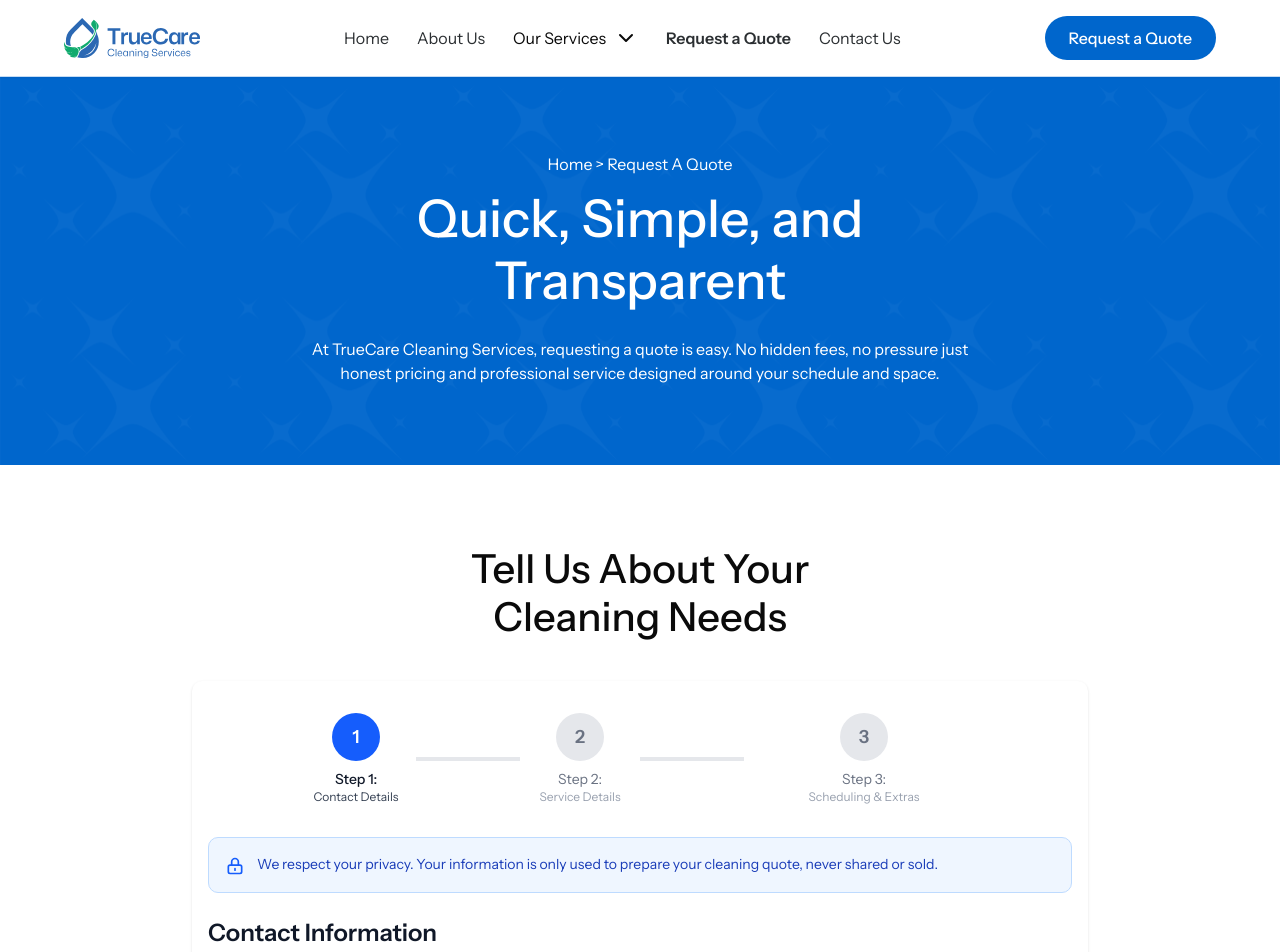
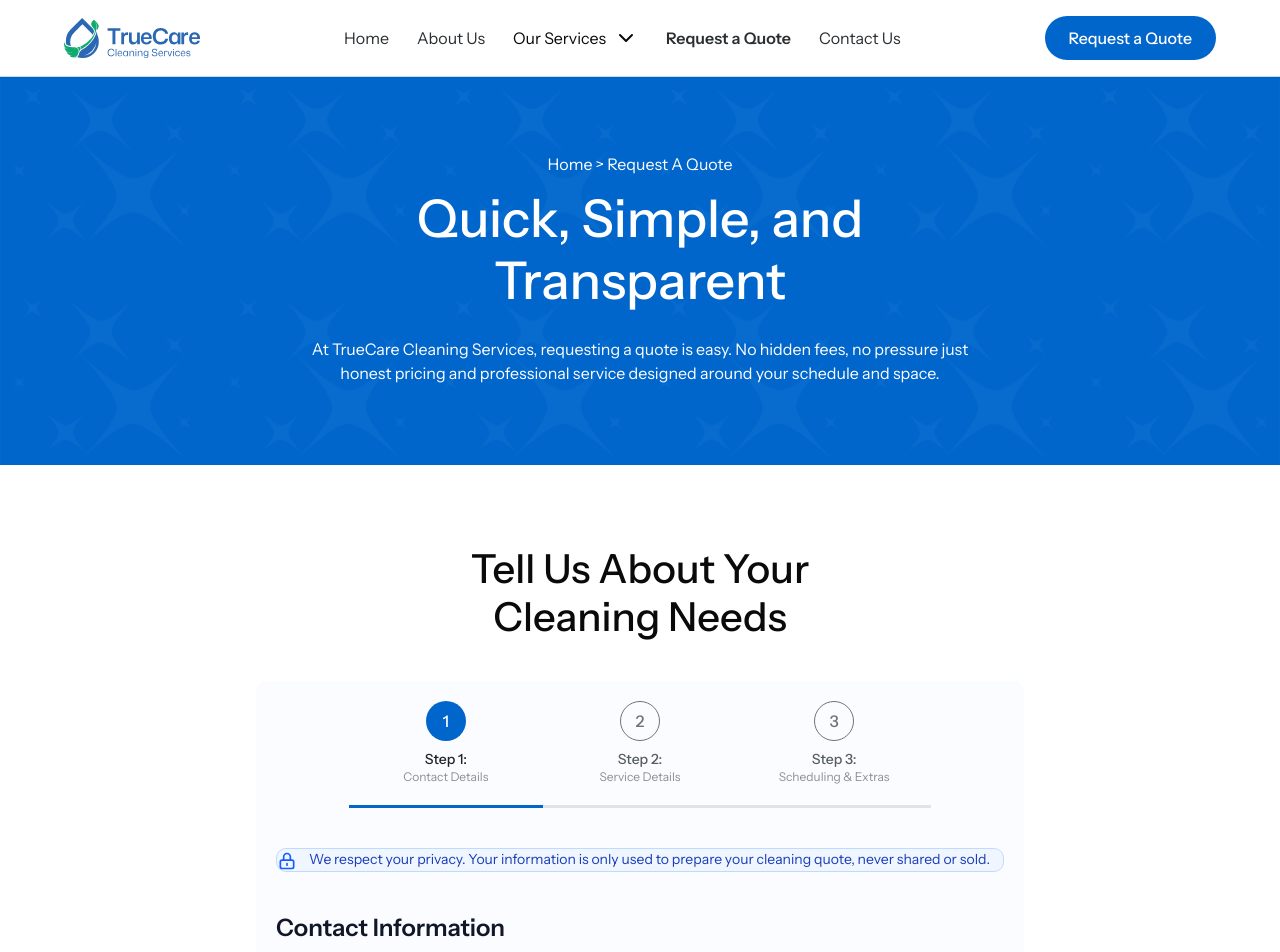
Before and after one commit to Candid001/Truecare-Cleaning-Services, a React (Vite) app: page /request-a-quote in a window 1280 px wide. Shown: the top 952 px of the page. Built offline with nearby package versions, Linux system fonts and the light colour scheme.

Commit message:
Refactor step-indicator

```diff
--- a/src/components/layout/request-a-quote/MultiStepQuoteForm.jsx
+++ b/src/components/layout/request-a-quote/MultiStepQuoteForm.jsx
@@ -1,10 +1,11 @@
-import { useState } from "react";
-import { toast } from "sonner";
+import {useState} from "react";
+import {toast} from "sonner";
 import ContactDetailsStep from "./steps/ContactDetailsStep";
 import ServiceDetailsStep from "./steps/ServiceDetailsStep";
 import SchedulingExtrasStep from "./steps/SchedulingExtrasStep";
 import ReviewSubmitStep from "./steps/ReviewSubmitStep";
 import SuccessModal from "./SuccessModal";
+import StepIndicator from "@/components/layout/request-a-quote/StepIndicator.jsx";
 
 const STEPS = {
     CONTACT: 1,
@@ -50,11 +51,11 @@ function MultiStepQuoteForm() {
     const [errors, setErrors] = useState({});
 
     const updateFormData = (field, value) => {
-    setFormData((prev) => ({ ...prev, [field]: value }));
+        setFormData((prev) => ({...prev, [field]: value}));
         // Clear error for this field when user updates it
         if (errors[field]) {
             setErrors((prev) => {
-        const newErrors = { ...prev };
+                const newErrors = {...prev};
                 delete newErrors[field];
                 return newErrors;
             });
@@ -154,7 +155,6 @@ function MultiStepQuoteForm() {
 
         if (isValid) {
             setCurrentStep((prev) => prev + 1);
-      window.scrollTo({ top: 0, behavior: "smooth" });
         } else {
             toast.error("Please fill in all required fields");
         }
@@ -162,7 +162,6 @@ function MultiStepQuoteForm() {
 
     const handleBack = () => {
         setCurrentStep((prev) => prev - 1);
-    window.scrollTo({ top: 0, behavior: "smooth" });
     };
 
     const handleSubmit = async () => {
@@ -173,14 +172,14 @@ function MultiStepQuoteForm() {
             const message = `
 🧹 *New Cleaning Quote Request*
 
-👤 *Contact Information*
+*Contact Information*
 Name: ${formData.firstName} ${formData.lastName}
 Email: ${formData.email}
 Phone: ${formData.phone}
 City: ${formData.city}
 Province: ${formData.province}
 
-🏠 *Service Details*
+ *Service Details*
 Property Type: ${formData.propertyType}
 Service Type: ${formData.serviceType}
 Space Size: ${formData.spaceSize}
@@ -319,57 +318,12 @@ ${formData.additionalNotes ? `📝 *Additional Notes*\n${formData.additionalNote
 
     return (
         <>
-      <div className="max-w-4xl mx-auto bg-white rounded-lg shadow-sm">
+            <div className="bg-blue-tert rounded-lg w-3/5 mx-auto p-5 space-y-10">
                 {/* Step Indicator */}
-        <div className="flex items-center justify-center py-8 px-4">
-          <div className="flex items-center w-full max-w-2xl">
-            {[
-              { num: 1, label: "Contact Details" },
-              { num: 2, label: "Service Details" },
-              { num: 3, label: "Scheduling & Extras" },
-            ].map((step, index) => (
-              <div key={step.num} className="flex items-center flex-1">
-                <div className="flex flex-col items-center flex-1">
-                  <div
-                    className={`w-12 h-12 rounded-full flex items-center justify-center font-semibold text-lg transition-colors ${
-                      currentStep >= step.num
-                        ? "bg-blue-600 text-white"
-                        : "bg-gray-200 text-gray-500"
-                    }`}
-                  >
-                    {step.num}
-                  </div>
-                  <span
-                    className={`text-sm mt-2 text-center ${
-                      currentStep >= step.num
-                        ? "text-gray-900 font-medium"
-                        : "text-gray-500"
-                    }`}
-                  >
-                    Step {step.num}:
-                  </span>
-                  <span
-                    className={`text-xs text-center ${
-                      currentStep >= step.num ? "text-gray-700" : "text-gray-400"
-                    }`}
-                  >
-                    {step.label}
-                  </span>
-                </div>
-                {index < 2 && (
-                  <div
-                    className={`h-1 flex-1 mx-2 transition-colors ${
-                      currentStep > step.num ? "bg-blue-600" : "bg-gray-200"
-                    }`}
-                  />
-                )}
-              </div>
-            ))}
-          </div>
-        </div>
+                <StepIndicator currentStep={currentStep} />
 
                 {/* Privacy Notice */}
-        <div className="bg-blue-50 border border-blue-200 rounded-lg p-4 mx-4 mb-6">
+                <div className="bg-blue-50 border border-blue-200 rounded-lg">
                     <div className="flex items-start gap-3">
                         <svg
                             className="w-5 h-5 text-blue-600 mt-0.5 flex-shrink-0"
@@ -392,10 +346,10 @@ ${formData.additionalNotes ? `📝 *Additional Notes*\n${formData.additionalNote
                 </div>
 
                 {/* Form Step Content */}
-        <div className="px-4 pb-8">{renderStep()}</div>
+                <div className="">{renderStep()}</div>
 
                 {/* Navigation Buttons */}
-        <div className="flex items-center justify-between px-4 pb-8">
+                <div className="flex items-center justify-between">
                     {currentStep > STEPS.CONTACT ? (
                         <button
                             onClick={handleBack}
--- /dev/null
+++ b/src/components/layout/request-a-quote/StepIndicator.jsx
@@ -0,0 +1,47 @@
+function StepIndicator({currentStep}) {
+    return (
+        <div className="space-y-5 w-4/5 mx-auto">
+                <div className="flex items-center w-full">
+                    {[
+                        {num: 1, label: "Contact Details"},
+                        {num: 2, label: "Service Details"},
+                        {num: 3, label: "Scheduling & Extras"},
+                    ].map((step) => (
+                        <div key={step.num} className="flex items-center flex-1">
+                            <div className="flex flex-col items-center flex-1">
+                                <div
+                                    className={`w-10 h-10 rounded-full flex items-center justify-center font-medium transition-colors ${
+                                        currentStep >= step.num
+                                            ? "bg-btn-primary text-white"
+                                            : "bg-transparent border border-grey-sec text-grey-sec"
+                                    }`}
+                                >
+                                    {step.num}
+                                </div>
+                                <span
+                                    className={`text-sm mt-2 text-center font-medium ${
+                                        currentStep >= step.num
+                                            ? "text-grey"
+                                            : "text-grey-pri"
+                                    }`}
+                                >
+                                Step {step.num}:
+                            </span>
+                                <span className={`text-xs text-center text-grey-tert`}>
+                                {step.label}
+                            </span>
+                            </div>
+                        </div>
+                    ))}
+                </div>
+
+            <div className="w-full bg-border-grey h-[3px]">
+                <div className={`h-full bg-btn-primary`} style={{width: `${(currentStep/3)*100}%`}}>
+
+                </div>
+            </div>
+        </div>
+    )
+}
+
+export default StepIndicator
--- a/src/index.css
+++ b/src/index.css
@@ -19,6 +19,12 @@
     --color-highlight-blue-500: #0066CC;
     --color-border-grey: #E2E3E5;
     --color-btn-tertiary: #003D7A;
+    --color-blue-tert: #FAFCFF;
+    --color-grey-sec: #6C757D;
+    --color-grey: #202326;;
+    --color-grey-pri: #565E64;
+    --color-grey-tert: #899197;
+
 }
 
 body {
```
Lines whose indentation alone changed are shown as unchanged.
